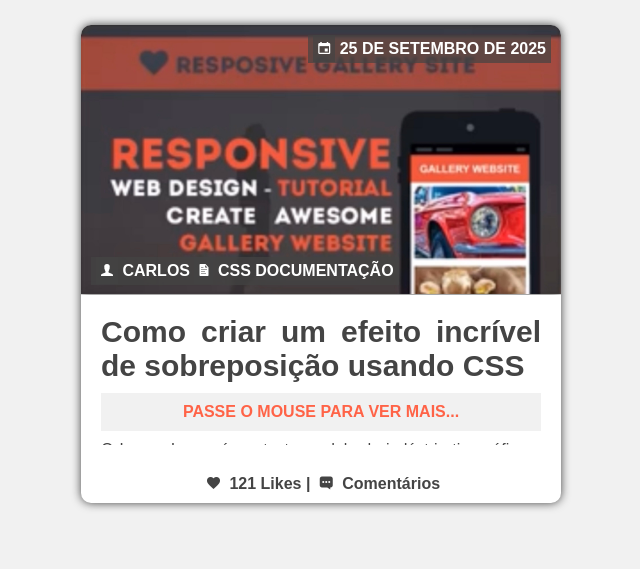
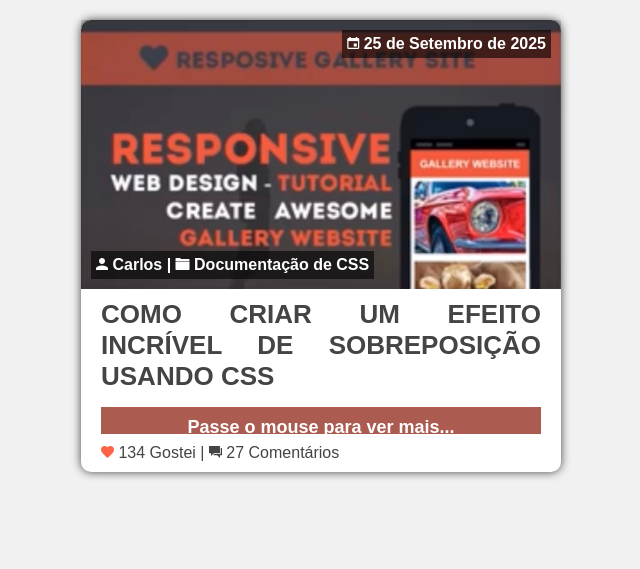
Before and after one commit to avlisesolrac/jira, a PHP site: page / in a window 1280 px wide. Shown: the top 569 px of the page, without its empty margins (319-959 px from the left). Run offline with PHP 8.4, Linux system fonts and the light colour scheme.

Commit message:
success: Desenvolver Card de Postagem Animado - DEV-46

```diff
--- a/DEV-46/estilo.css
+++ b/DEV-46/estilo.css
@@ -5,9 +5,9 @@ margin: 0;
 padding: 0;
 font-family: 'Century Gothic', sans-serif;
 color: #444;
+font-style: normal;
 text-decoration: none;
 list-style-type: none;
-font-style: normal;
 }
 
 body{
@@ -16,87 +16,83 @@ background-color: #f1f1f1;
 
 article{
 width: 480px;
-margin: 25px auto;
-text-align: justify;
 box-shadow: 0 0 10px #444;
+margin: 20px auto;
 border-radius: 10px;
-overflow: hidden;
 background-color: #fff;
-position: relative;
 }
 
 article header{
 position: relative;
-height: 270px;
+transition: .3s height;
 overflow: hidden;
-transition: .3s height;
+height: 269px;
 }
 
 article:hover header{
-height: 150px;
+height: 180px;
 }
 
 article header img{
 width: 100%;
+border-radius: 10px 10px 0 0;
 box-shadow: 0 0 10px #444;
 }
 
-article header span, i{
-background-color: rgba(68,68,68,0.7);
+article header span{
+background-color: rgba(0,0,0,0.6);
 color: #fff;
 padding: 5px;
-text-transform: uppercase;
 font-weight: bold;
+position: absolute;
+}
+
+article header span i{
+color: #fff;
 }
 
 article header span#data{
-display: block;
-position: absolute;
 top: 10px;
 right: 10px;
 }
 
-article header span#nome{
-display: block;
-position: absolute;
+article header span#perfil{
 bottom: 10px;
 left: 10px;
 }
 
 article main{
-margin: 20px 20px;
-height: 130px;
+padding: 10px 20px;
+text-align: justify;
+height: 125px;
 overflow: hidden;
 transition: .3s;
-cursor: pointer;
 }
 
 article:hover main{
-height: 320px;
+height: 304px;
 }
 
 article main h1{
-font-size: 30px;
+font-size: 26px;
+text-transform: uppercase;
 }
 
 article main a{
 display: block;
-margin: 10px 0;
-text-transform: uppercase;
-color: tomato;
+padding: 10px 0;
+background-color: rgba(162,74,61,0.9);
+color: #fff;
+text-align: center;
+font-size: 18px;
 font-weight: bold;
-background-color: #f1f1f1;
-text-align: center;
-padding: 10px 0;
+margin: 15px 0;
 }
 
 article footer{
-text-align: center;
-padding: 10px 0;
-font-weight: bold;
+padding: 10px 20px;
 }
 
-article footer i{
-background-color: #fff;
-color: #444;
+article footer i.ion-android-favorite{
+color: tomato;
 }
--- a/DEV-46/index.html
+++ b/DEV-46/index.html
@@ -11,8 +11,8 @@
 	<article>
 		<header>
 			<img src="fundo.jpg">
-			<span id="nome"><i class="ion-person"></i> Carlos <i class="ion-document-text"></i> CSS Documentação</span>
 			<span id="data"><i class="ion-android-calendar"></i> 25 de Setembro de 2025</span>
+			<span id="perfil"><i class="ion-android-person"></i> Carlos | <i class="ion-ios-folder"></i> Documentação de CSS</span>
 		</header>
 
 		<main>
@@ -23,7 +23,7 @@
 		</main>
 
 		<footer>
-			<span><i class="ion-android-favorite"></i> 121 Likes | <i class="ion-chatbox-working"></i> Comentários</span>
+			<span><i class="ion-android-favorite"></i> 134 Gostei | <i class="ion-android-chat"></i> 27 Comentários</span>
 		</footer>
 	</article>
 
```
Also changed, not shown: DEV-46/attempt1.gif (deleted), DEV-46/success.gif (added).
